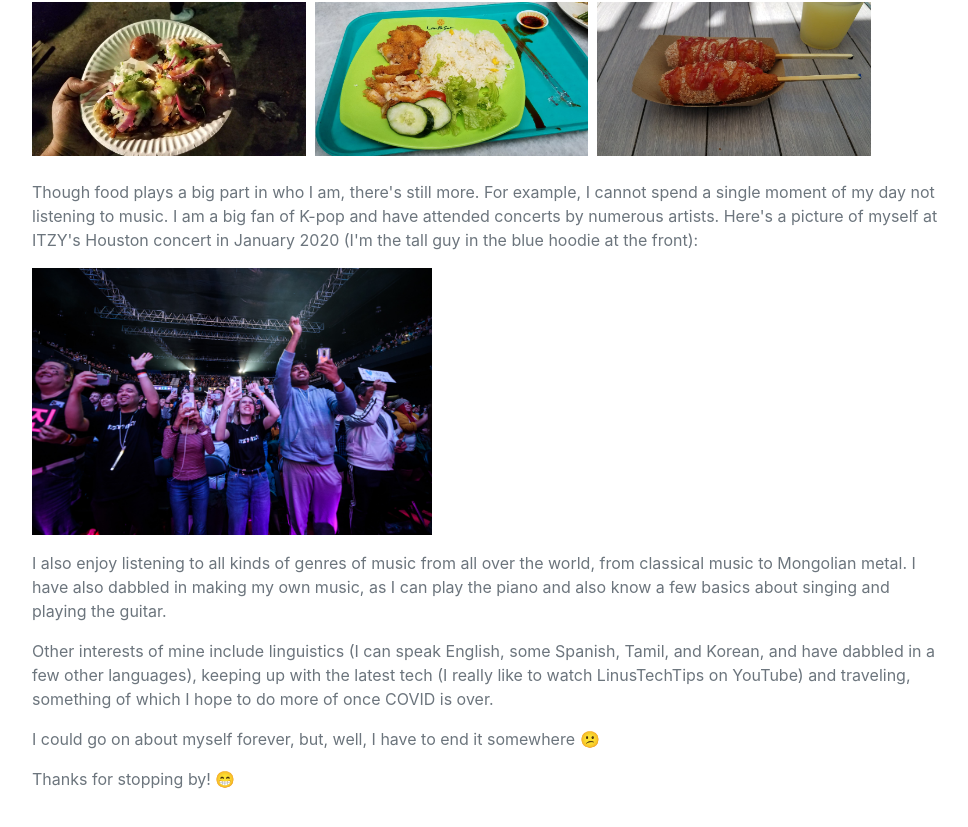
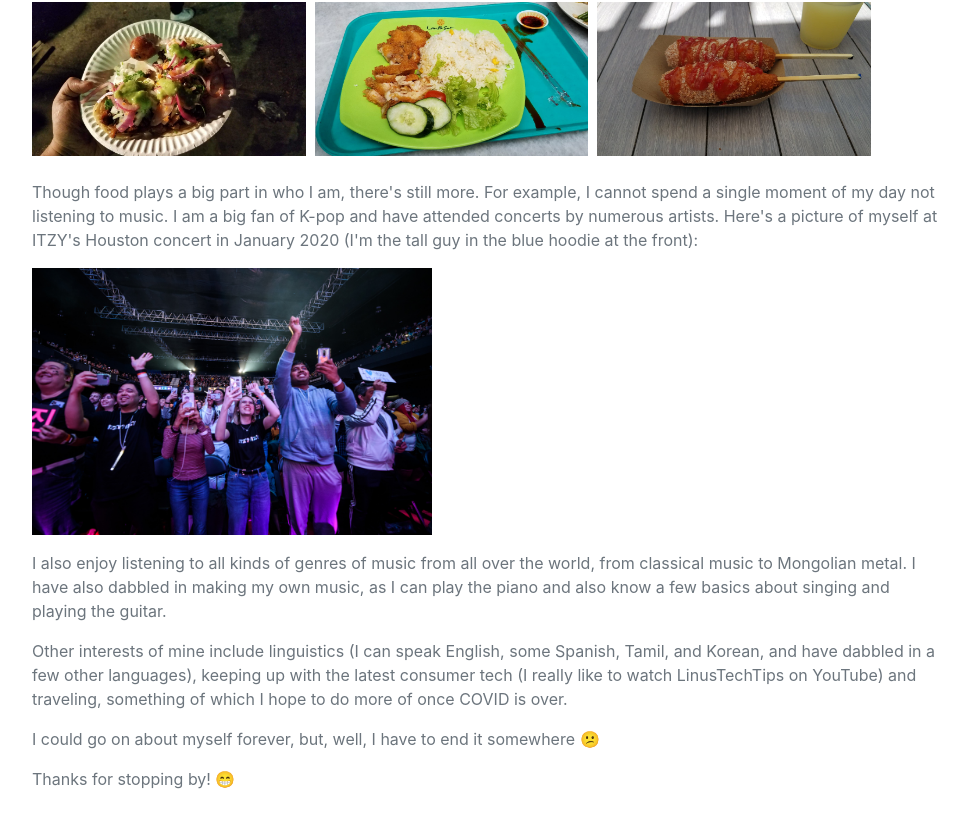
Before and after one commit to asubramanian1219/abronovi.ch, a plain HTML site: page index.html in a window 1280 px wide. Shown: the part 5775-6602 px from the top of the page, without its empty margins (288-1256 px from the left). Drawn offline with nearby package versions, Linux system fonts and the light colour scheme; a web font is replaced by a local one.

Commit message:
Add files via upload

```diff
--- a/index.html
+++ b/index.html
@@ -219,7 +219,7 @@
                     <p>Though food plays a big part in who I am, there's still more. For example, I cannot spend a single moment of my day not listening to music. I am a big fan of K-pop and have attended concerts by numerous artists. Here's a picture of myself at ITZY's Houston concert in January 2020 (I'm the tall guy in the blue hoodie at the front): </p>
 					<img src="assets/img/concert.jpg" alt="concert" style="width:400px;height=300px;">
 					<p class="mt-3">I also enjoy listening to all kinds of genres of music from all over the world, from classical music to Mongolian metal. I have also dabbled in making my own music, as I can play the piano and also know a few basics about singing and playing the guitar.</p>
-					<p>Other interests of mine include linguistics (I can speak English, some Spanish, Tamil, and Korean, and have dabbled in a few other languages), keeping up with the latest tech (I really like to watch LinusTechTips on YouTube) and traveling, something of which I hope to do more of once COVID is over.</p>
+					<p>Other interests of mine include linguistics (I can speak English, some Spanish, Tamil, and Korean, and have dabbled in a few other languages), keeping up with the latest consumer tech (I really like to watch LinusTechTips on YouTube) and traveling, something of which I hope to do more of once COVID is over.</p>
 					<p> I could go on about myself forever, but, well, I have to end it somewhere &#128533;</p>
 					<p class="mb-0">Thanks for stopping by! &#128513;</p>
                 </div>
```
